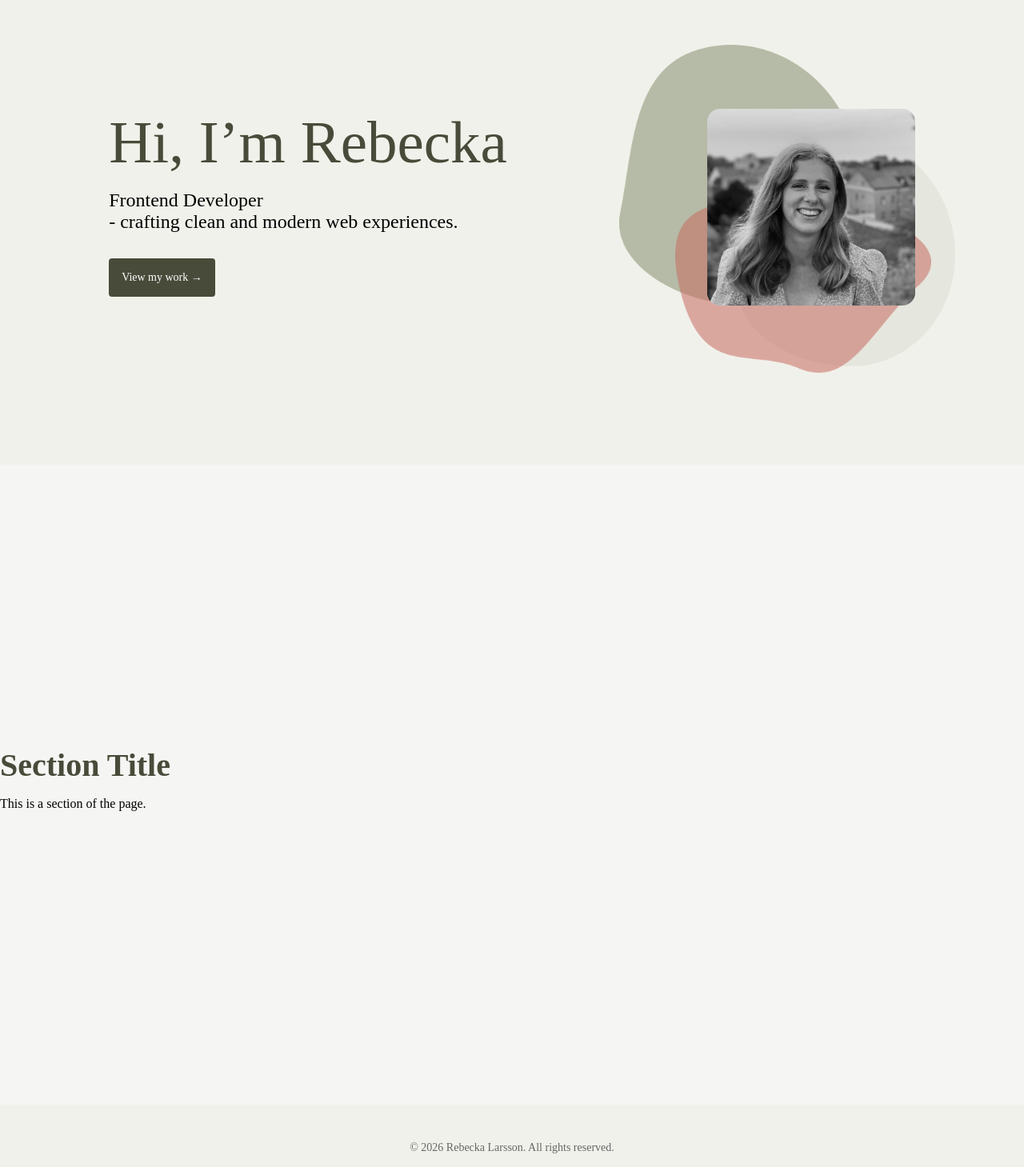
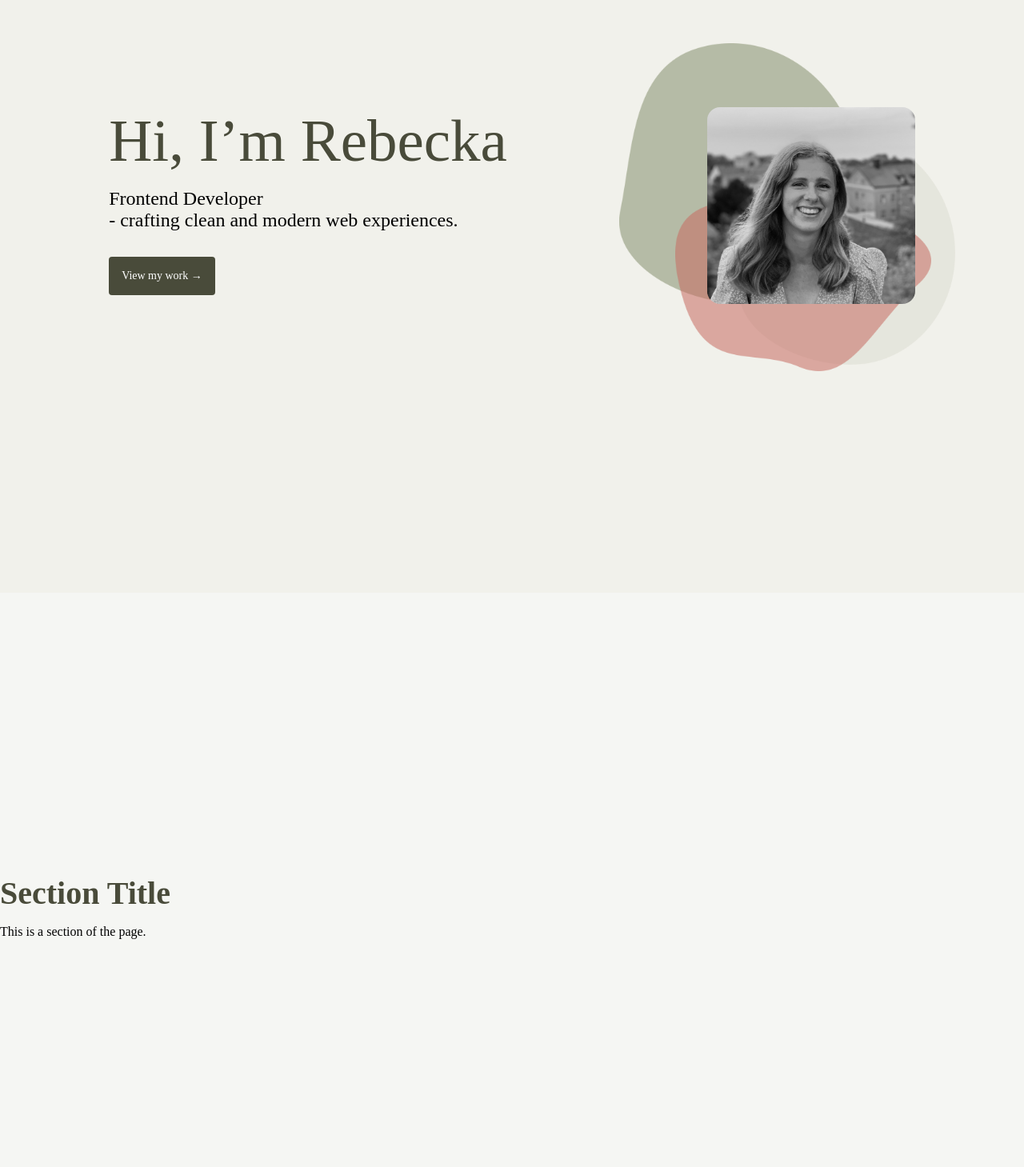
Before and after one commit to Rebecka94/Portfolio, a React (Vite) app: page / in a window 1280 px wide. Shown: the part 160-1619 px from the top of the page at 80% size. Built offline with nearby package versions, Linux system fonts and the light colour scheme.

Commit message:
Update Footer and Hero styles

```diff
--- a/src/components/layout/Footer/Footer.module.css
+++ b/src/components/layout/Footer/Footer.module.css
@@ -1,6 +1,7 @@
 footer {
   padding: 2rem 1rem;
   text-align: center;
+  background-color: var(--color-background-dark);
 }
 
 .content {
--- a/src/components/layout/Hero/Hero.module.css
+++ b/src/components/layout/Hero/Hero.module.css
@@ -1,8 +1,8 @@
 .hero {
   display: flex;
   flex-direction: column;
-  justify-content: center;
-  min-height: 80vh;
+  align-items: center;
+  min-height: 100vh;
 }
 
 .content {
@@ -10,6 +10,7 @@
   justify-content: space-between;
   align-items: center;
   gap: 250px;
+  margin-top: 12rem;
 }
 
 .text {
```
